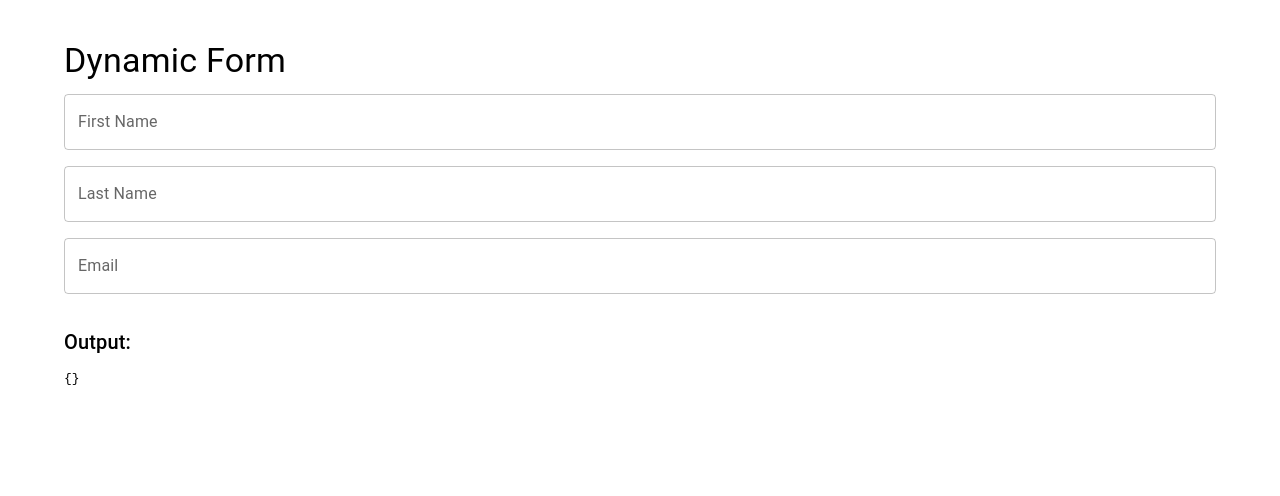
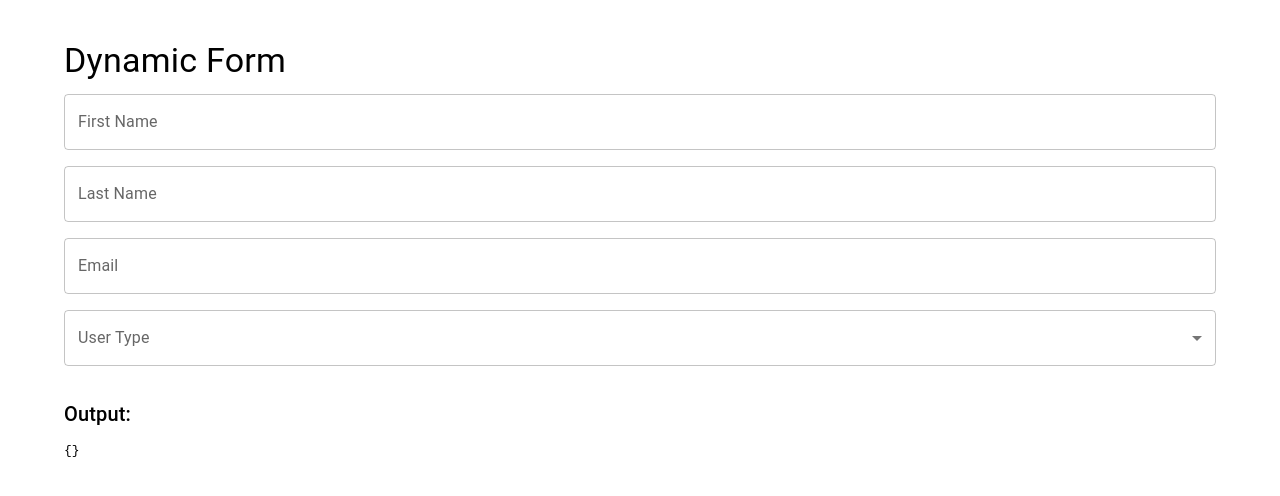
Before and after one commit to GIGGSI/dynamic-form, a React (Vite) app: page / in a window 1280 px wide. Shown: the top 496 px of the page. Built offline with nearby package versions, Linux system fonts and the light colour scheme.

Commit message:
feat: add support for dropdown fields with MUI Select

```diff
--- a/src/App.tsx
+++ b/src/App.tsx
@@ -8,6 +8,12 @@ const exampleSchema: FormSchema = {
     { type: 'text', label: 'First Name', name: 'firstName' },
     { type: 'text', label: 'Last Name', name: 'lastName' },
     { type: 'text', label: 'Email', name: 'email' },
+    {
+      type: 'dropdown',
+      label: 'User Type',
+      name: 'userType',
+      options: ['INDIVIDUAL', 'BUSINESS'],
+    },
   ]
 };
 
--- a/src/components/FormRenderer.tsx
+++ b/src/components/FormRenderer.tsx
@@ -2,6 +2,7 @@ import { useState } from 'react';
 import { Box } from '@mui/material';
 import type { FormSchema, Field } from '../types/form';
 import TextField from './fields/TextField';
+import DropdownField from './fields/Dropdown';
 
 type Props = {
     schema: FormSchema;
@@ -30,6 +31,15 @@ export default function FormRenderer({ schema, onChange }: Props) {
                                 onChange={handleChange}
                             />
                         );
+                    case 'dropdown':
+                        return (
+                            <DropdownField
+                                key={field.name}
+                                field={field}
+                                value={values[field.name] || ''}
+                                onChange={handleChange}
+                            />
+                        );
                     default:
                         return null;
                 }
--- /dev/null
+++ b/src/components/fields/Dropdown.tsx
@@ -0,0 +1,36 @@
+import {
+    FormControl,
+    InputLabel,
+    MenuItem,
+    Select,
+} from '@mui/material';
+import type { SelectChangeEvent } from '@mui/material';
+
+import type { DropdownFieldType } from '../../types/form';
+
+type Props = {
+    field: DropdownFieldType;
+    value: string;
+    onChange: (name: string, value: string) => void;
+};
+
+export default function DropdownField({ field, value, onChange }: Props) {
+    return (
+        <FormControl fullWidth>
+            <InputLabel>{field.label}</InputLabel>
+            <Select
+                value={value}
+                label={field.label}
+                onChange={(e: SelectChangeEvent<string>) =>
+                    onChange(field.name, e.target.value)
+                }
+            >
+                {field.options.map((opt) => (
+                    <MenuItem key={opt} value={opt}>
+                        {opt}
+                    </MenuItem>
+                ))}
+            </Select>
+        </FormControl>
+    );
+}
```
Also changed, not shown: src/types/form.ts (+6 -1 lines). Lines whose indentation alone changed are shown as unchanged.
